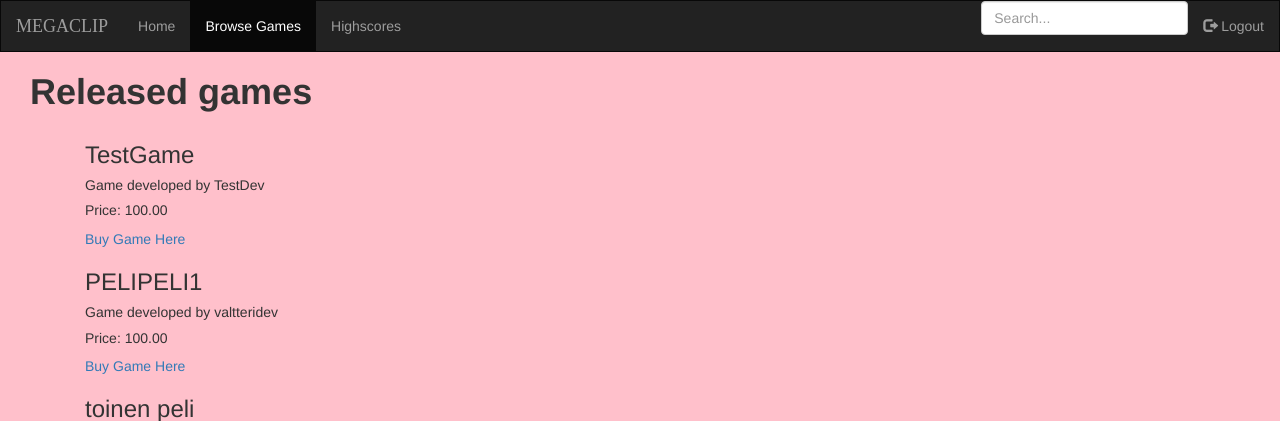
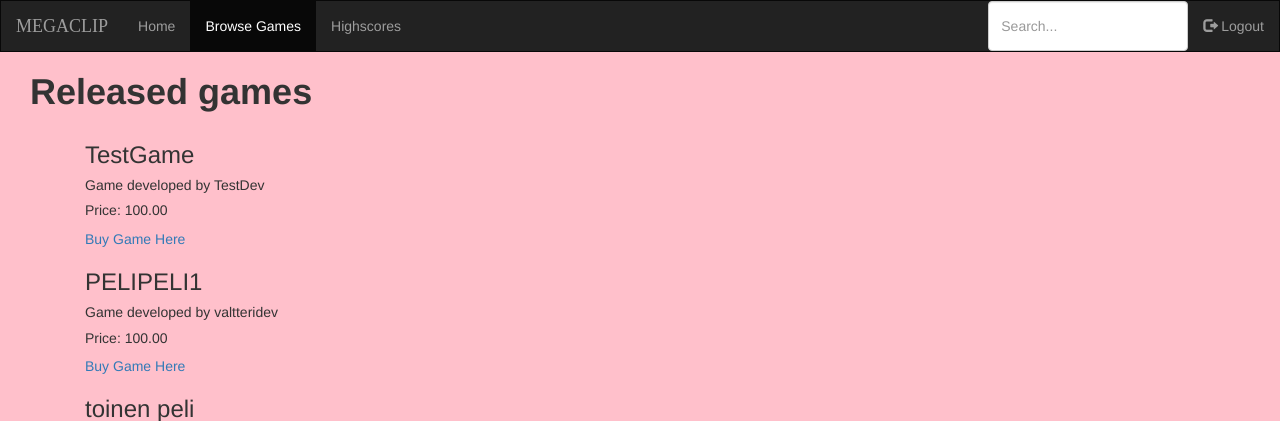
Before and after one commit to oheinonen/wsd2019_project, a Django app: page /browsegames/ in a window 1280 px wide. Shown: the top 421 px of the page. Run offline with Django 3.2, Linux system fonts and the light colour scheme; a user stored in the database is signed in; data comes from the database, SQL or seed files in the repository; both versions use the stored data as it was after the commit; some libraries are stand-ins or nearby versions.

Commit message:
search bar styling

```diff
--- a/gamestore/static/gamestore/style.css
+++ b/gamestore/static/gamestore/style.css
@@ -19,7 +19,15 @@ body {
   background-color: white;
 }
 
-
+#navBarSearchForm input {
+  position: relative;
+  width: 200px;
+  height: 50px;
+}
+#navBarSearchForm input:focus {
+    outline: none !important;
+    border:1px solid pink;
+}
 .footer {
   position: fixed;
   left: 0;
--- a/templates/base.html
+++ b/templates/base.html
@@ -37,8 +37,10 @@
       <ul class="nav navbar-nav navbar-right">
         {% if user.is_authenticated %}
           <li>
-            <form action="{% url 'search' %}" method="get">
-              <input type="text" class="form-control" id="id_q" name="q" placeholder="Search...">
+            <form action="{% url 'search' %}" method="get" id="navBarSearchForm">
+              <div class="active-pink-3 active-pink-4 mb-4">
+                <input type="text" class="form-control" id="id_q" name="q" placeholder="Search...">
+              </div>
             </form>
           </li>
           <li><a href="{% url 'logout' %}"><span class="glyphicon glyphicon-log-out"></span> Logout</a></li>
```
Also changed, not shown: db.sqlite3, 1 other file.
